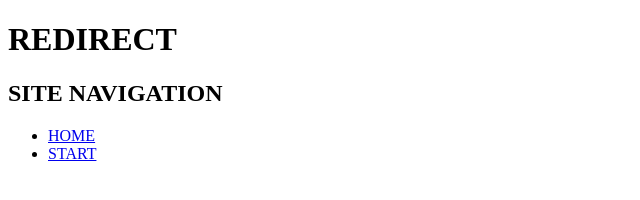
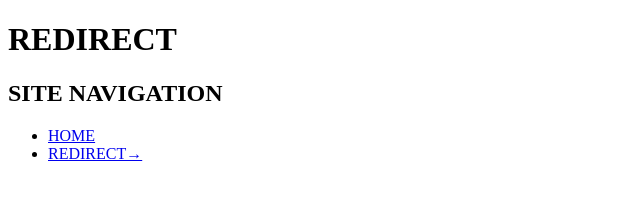
Before and after one commit to Ami-Kimura/findmusic, a plain HTML site: page index.html in a window 1280 px wide. Shown: the full height of the page, 0-640 px from the left. Drawn offline with Linux system fonts and the light colour scheme; no server answers.

Commit message:
Update index.html

```diff
--- a/index.html
+++ b/index.html
@@ -10,7 +10,7 @@
     <h2>SITE NAVIGATION</h2>
     <ul>
       <li><a href="index.html">HOME</a></li>
-      <li><a href="redirect.html">START</a></li>
+      <li><a href="redirect.html">REDIRECT→</a></li>
     </ul>
 
 </body>
```
